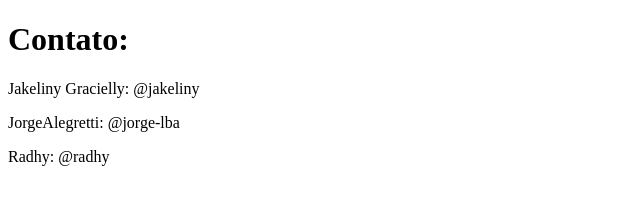
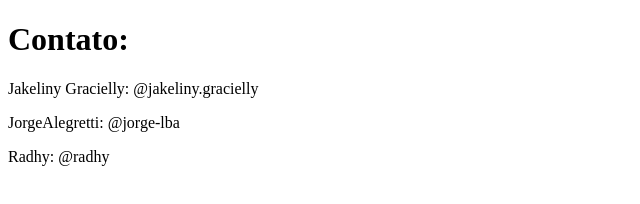
Before and after one commit to jakeliny/github-for-teams, a plain HTML site: page contato.html in a window 1280 px wide. Shown: the full height of the page, 0-640 px from the left. Drawn offline with Linux system fonts and the light colour scheme.

Commit message:
Resolving your instagram

```diff
--- a/contato.html
+++ b/contato.html
@@ -8,7 +8,7 @@
 </head>
 <body>
     <h1>Contato:</h1>
-    <p>Jakeliny Gracielly: @jakeliny</p>
+    <p>Jakeliny Gracielly: @jakeliny.gracielly</p>
     <p>JorgeAlegretti: @jorge-lba</p>
     <p>Radhy: @radhy</p>
 </body>
```
